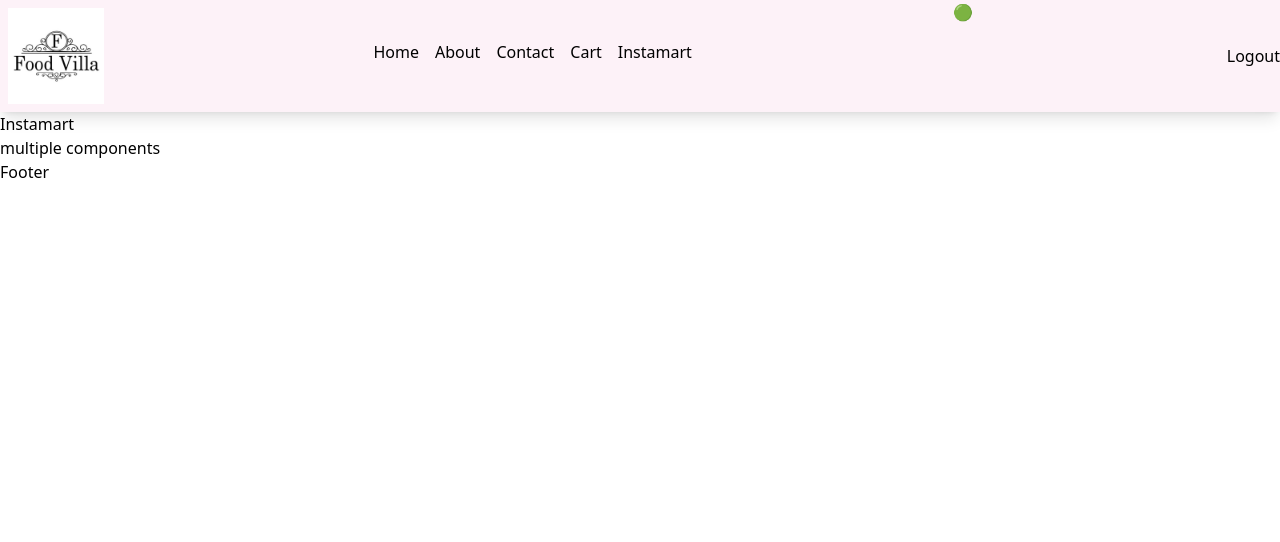
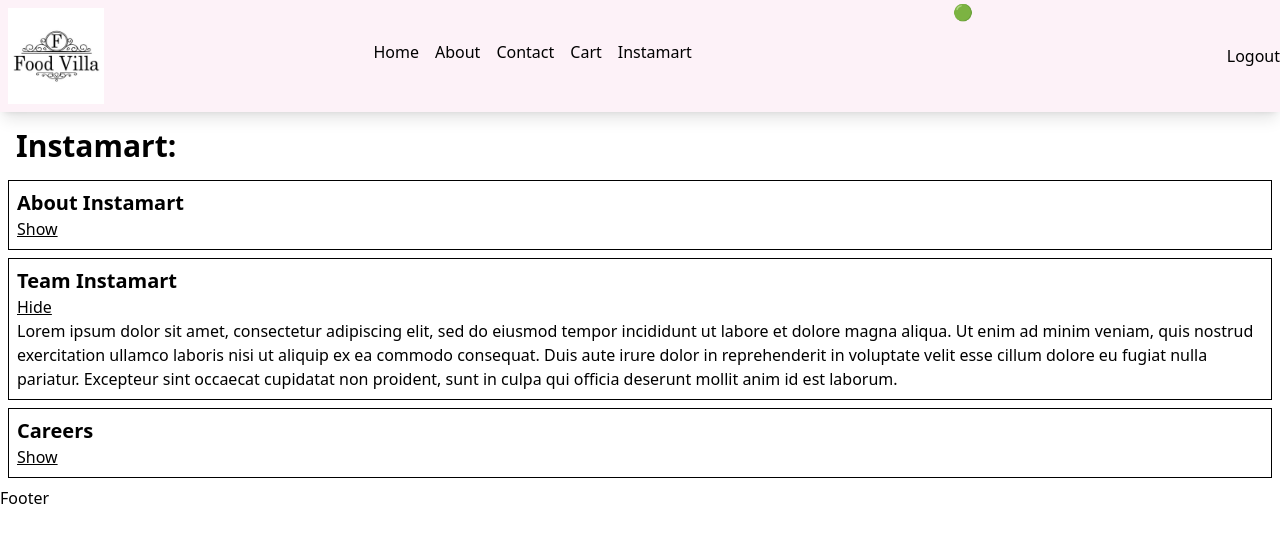
Before and after one commit to rahul-rautwar/food-villa, a React (Vite) app: page /instamart in a window 1280 px wide. Shown: the top 542 px of the page. Built offline with nearby package versions, Linux system fonts and the light colour scheme.

Commit message:
lifting the state up

```diff
--- a/src/components/Instamart.js
+++ b/src/components/Instamart.js
@@ -1,10 +1,68 @@
-import React from "react";
+import { useState } from "react";
+
+const Section = ({ title, description, isVisible, setIsVisible }) => {
+  return (
+    <div className="border border-black p-2 m-2">
+      <h3 className="font-bold text-xl">{title}</h3>
+      {isVisible ? (
+        <button
+          className="cursor-pointer underline"
+          onClick={() => {
+            setIsVisible(false);
+          }}
+        >
+          Hide
+        </button>
+      ) : (
+        <button
+          className="cursor-pointer underline"
+          onClick={() => {
+            setIsVisible(true);
+          }}
+        >
+          Show
+        </button>
+      )}
+      {isVisible && <p>{description}</p>}
+    </div>
+  );
+};
 
 const Instamart = () => {
+  const [visibleSection, setVisibleSection] = useState("team");
   return (
     <div>
-      <h1>Instamart</h1>
-      <h1>multiple components</h1>
+      <h1 className="text-3xl font-bold p-2 m-2">Instamart:</h1>
+      <Section
+        title={"About Instamart"}
+        description={
+          "Lorem ipsum dolor sit amet, consectetur adipiscing elit, sed do eiusmod tempor incididunt ut labore et dolore magna aliqua. Ut enim ad minim veniam, quis nostrud exercitation ullamco laboris nisi ut aliquip ex ea commodo consequat. Duis aute irure dolor in reprehenderit in voluptate velit esse cillum dolore eu fugiat nulla pariatur. Excepteur sint occaecat cupidatat non proident, sunt in culpa qui officia deserunt mollit anim id est laborum."
+        }
+        isVisible={visibleSection === "about"}
+        setIsVisible={() => {
+          setVisibleSection("about");
+        }}
+      />
+      <Section
+        title={"Team Instamart"}
+        description={
+          "Lorem ipsum dolor sit amet, consectetur adipiscing elit, sed do eiusmod tempor incididunt ut labore et dolore magna aliqua. Ut enim ad minim veniam, quis nostrud exercitation ullamco laboris nisi ut aliquip ex ea commodo consequat. Duis aute irure dolor in reprehenderit in voluptate velit esse cillum dolore eu fugiat nulla pariatur. Excepteur sint occaecat cupidatat non proident, sunt in culpa qui officia deserunt mollit anim id est laborum."
+        }
+        isVisible={visibleSection === "team"}
+        setIsVisible={() => {
+          setVisibleSection("team");
+        }}
+      />
+      <Section
+        title={"Careers"}
+        description={
+          "Lorem ipsum dolor sit amet, consectetur adipiscing elit, sed do eiusmod tempor incididunt ut labore et dolore magna aliqua. Ut enim ad minim veniam, quis nostrud exercitation ullamco laboris nisi ut aliquip ex ea commodo consequat. Duis aute irure dolor in reprehenderit in voluptate velit esse cillum dolore eu fugiat nulla pariatur. Excepteur sint occaecat cupidatat non proident, sunt in culpa qui officia deserunt mollit anim id est laborum."
+        }
+        isVisible={visibleSection === "careers"}
+        setIsVisible={() => {
+          setVisibleSection("careers");
+        }}
+      />
     </div>
   );
 };
```
